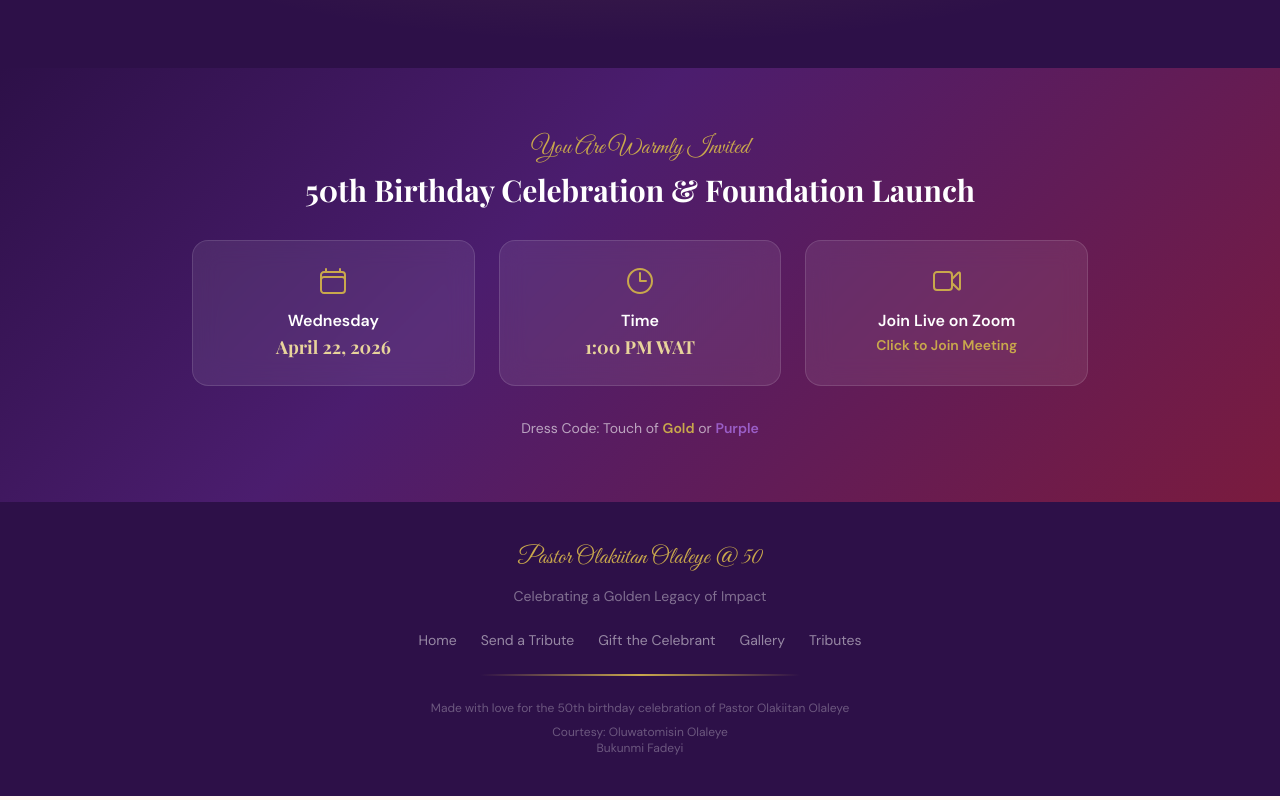
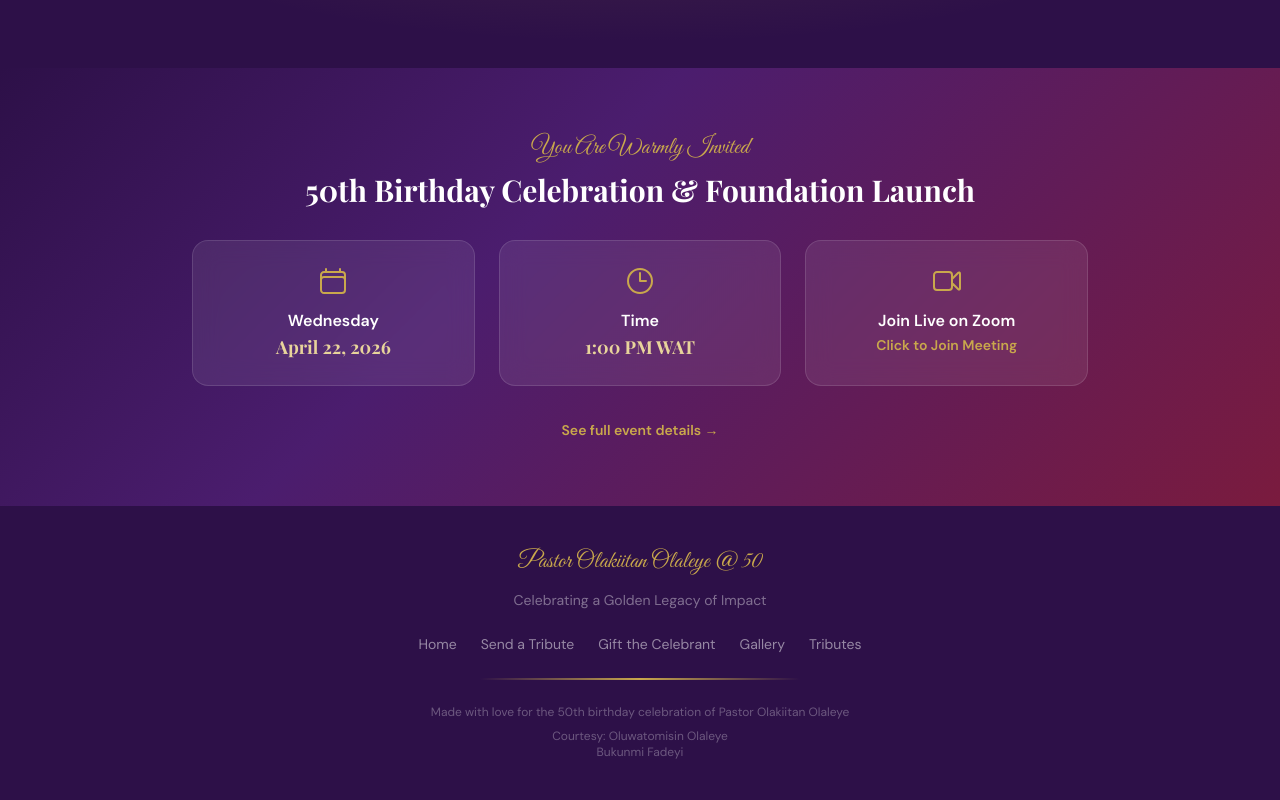
Before and after one commit to Tolaleye1/Birthday_Website, a Next.js app: page / in a window 1280 px wide. Shown: the part 3297-4097 px from the top of the page. Built offline with nearby package versions, Linux system fonts and the light colour scheme; no server answers.

Commit message:
fix: replace dress code text with 'See full event details' link to /event

```diff
--- a/src/components/home/EventDetailsSection.tsx
+++ b/src/components/home/EventDetailsSection.tsx
@@ -1,3 +1,5 @@
+import Link from "next/link";
+
 export default function EventDetailsSection() {
   return (
     <section className="gradient-hero py-12 md:py-16 px-4 relative">
@@ -47,10 +49,12 @@ export default function EventDetailsSection() {
         </div>
 
         <div className="text-center mt-8">
-          <p className="text-white/60 text-sm">
-            Dress Code: Touch of <span className="text-gold font-semibold">Gold</span> or{" "}
-            <span className="text-orchid font-semibold">Purple</span>
-          </p>
+          <Link
+            href="/event"
+            className="text-gold text-sm font-semibold hover:text-gold-light transition-colors"
+          >
+            See full event details →
+          </Link>
         </div>
       </div>
     </section>
```
